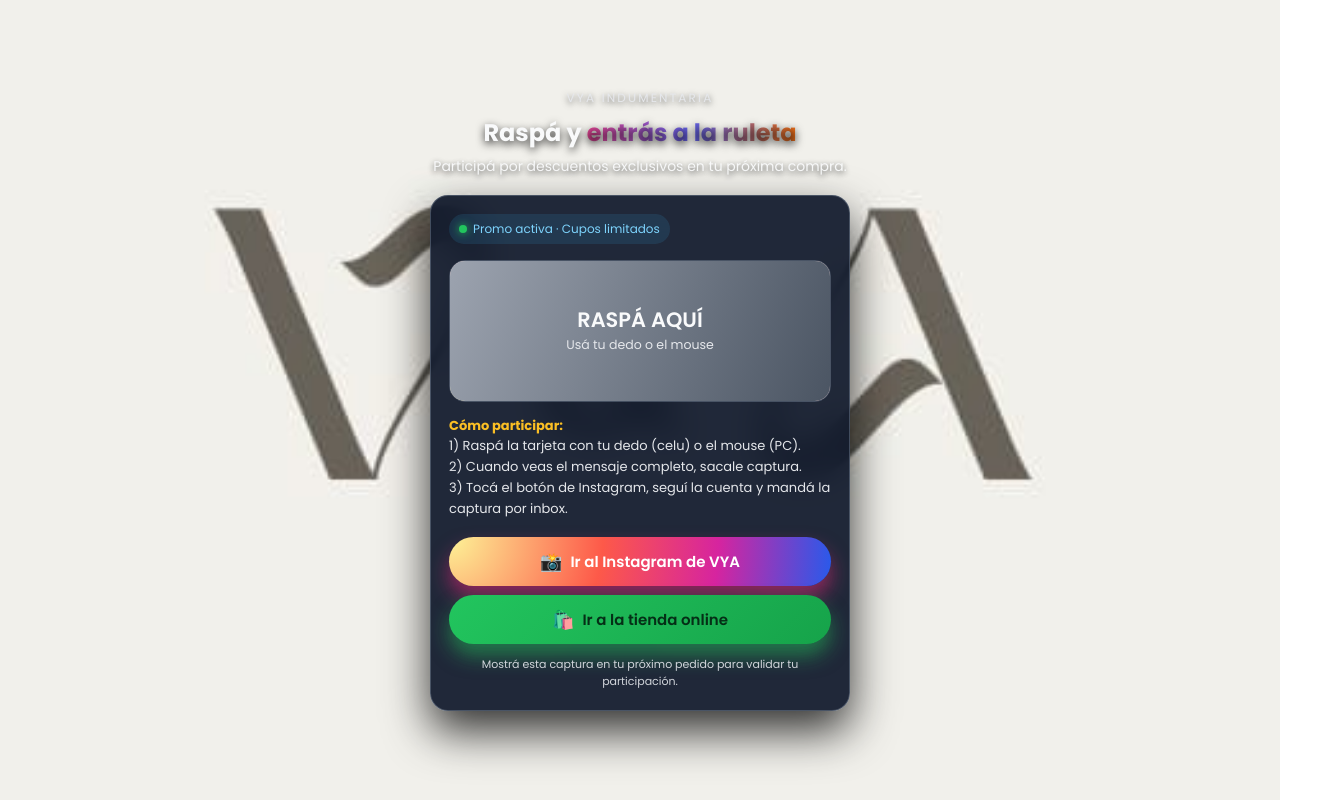
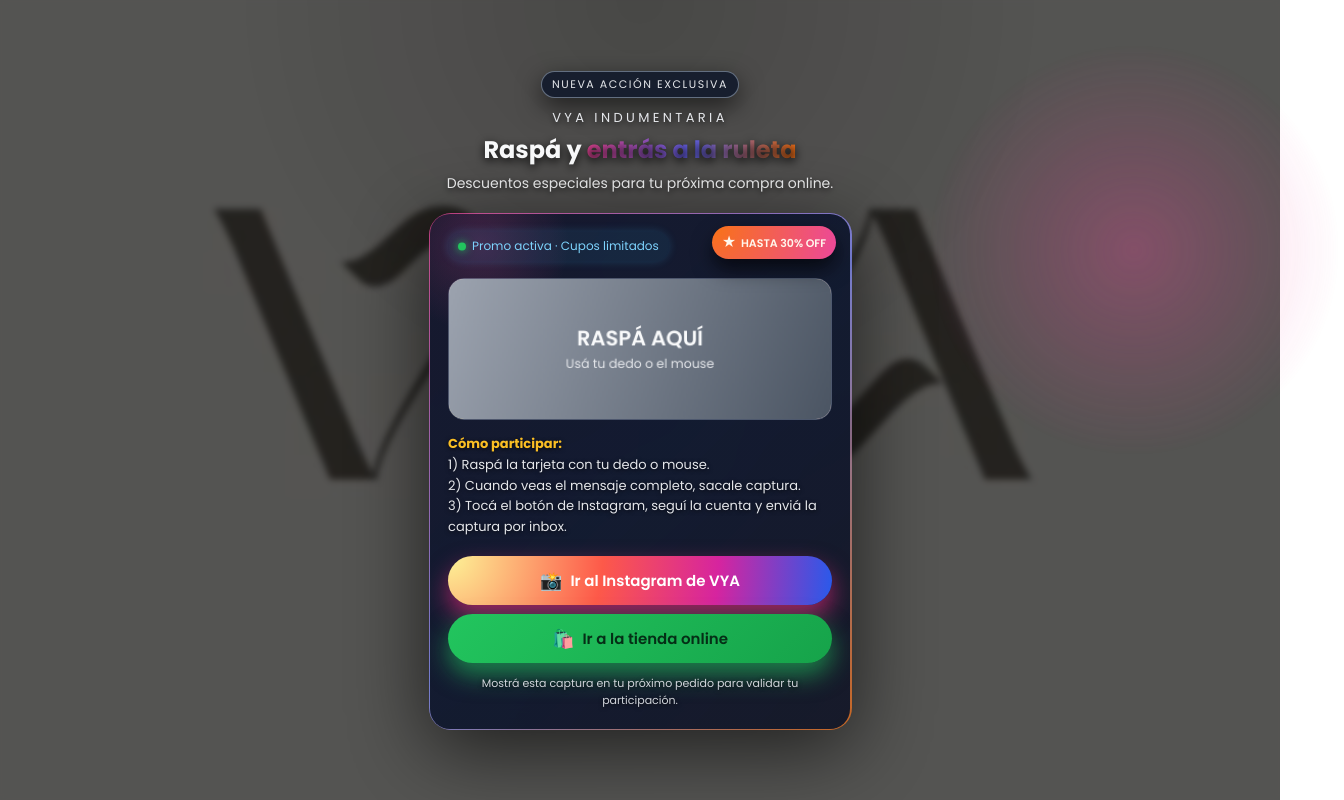
Before and after one commit to xbetalexis/indumentaria-a-v, a plain HTML site: page index.html in a window 1280 px wide. Shown: the whole page, 1344 px wide, since content can reach past the window. Drawn offline with Linux system fonts and the light colour scheme.

Commit message:
Update index.html

```diff
--- a/index.html
+++ b/index.html
@@ -7,7 +7,7 @@
 
 <link rel="preconnect" href="https://fonts.googleapis.com">
 <link rel="preconnect" href="https://fonts.gstatic.com" crossorigin>
-<link href="https://fonts.googleapis.com/css2?family=Poppins:wght@300;400;600;700&display=swap" rel="stylesheet">
+<link href="https://fonts.googleapis.com/css2?family=Poppins:wght@300;400;500;600;700&display=swap" rel="stylesheet">
 
 <style>
     :root {
@@ -25,28 +25,90 @@
         margin: 0;
         min-height: 100vh;
         font-family: "Poppins", system-ui, -apple-system, BlinkMacSystemFont, sans-serif;
-        /* 🔥 Fondo con tu imagen en GitHub */
+
+        /* FOTO DE FONDO (tu imagen en GitHub) */
         background: url("https://raw.githubusercontent.com/xbetalexis/indumentaria-a-v/main/WhatsApp%20Image%202025-11-26%20at%2013.37.13.jpeg") no-repeat center center fixed;
         background-size: cover;
+
+        position: relative;
         color: #f9fafb;
         display: flex;
         justify-content: center;
         align-items: center;
         padding: 20px;
+        overflow: hidden;
+    }
+
+    /* Overlay oscuro + leve blur para que todo resalte */
+    body::before {
+        content: "";
+        position: absolute;
+        inset: 0;
+        background: radial-gradient(circle at top, rgba(0,0,0,0.15), transparent 40%),
+                    rgba(0,0,0,0.65);
+        backdrop-filter: blur(3px);
+        z-index: 0;
+    }
+
+    /* Glow suave en el fondo */
+    body::after {
+        content: "";
+        position: absolute;
+        width: 420px;
+        height: 420px;
+        background: radial-gradient(circle, rgba(236,72,153,0.35), transparent 70%);
+        top: 5%;
+        right: -5%;
+        opacity: 0.9;
+        filter: blur(1px);
+        z-index: 0;
     }
 
     .wrapper {
         width: 100%;
         max-width: 420px;
+        position: relative;
+        z-index: 1;
+        animation: floatIn 0.7s ease-out;
+    }
+
+    @keyframes floatIn {
+        from { opacity: 0; transform: translateY(14px) scale(0.98); }
+        to   { opacity: 1; transform: translateY(0) scale(1); }
+    }
+
+    .top-chip {
+        display: inline-flex;
+        align-items: center;
+        gap: 6px;
+        padding: 4px 10px;
+        border-radius: 999px;
+        background: rgba(15,23,42,0.85);
+        border: 1px solid rgba(148,163,184,0.6);
+        font-size: 11px;
+        letter-spacing: 0.14em;
+        text-transform: uppercase;
+        color: #e5e7eb;
+        margin: 0 auto 10px;
+        display: table;
+        box-shadow: 0 8px 24px rgba(0,0,0,0.6);
+    }
+
+    .top-chip-dot {
+        width: 7px;
+        height: 7px;
+        border-radius: 999px;
+        background: #22c55e;
+        box-shadow: 0 0 10px #22c55e;
     }
 
     .brand {
         text-align: center;
-        font-size: 12px;
-        letter-spacing: 0.18em;
+        font-size: 13px;
+        letter-spacing: 0.26em;
         text-transform: uppercase;
         color: #e5e7eb;
-        margin-bottom: 8px;
+        margin-bottom: 4px;
         text-shadow: 0 2px 6px rgba(0,0,0,0.7);
     }
 
@@ -54,7 +116,7 @@
         text-align: center;
         font-size: 24px;
         margin: 0;
-        text-shadow: 0 3px 8px rgba(0,0,0,0.8);
+        text-shadow: 0 3px 10px rgba(0,0,0,0.9);
     }
 
     h1 span.highlight {
@@ -72,14 +134,47 @@
         text-shadow: 0 2px 6px rgba(0,0,0,0.8);
     }
 
+    /* CARD PRINCIPAL: glass + borde degradado premium */
+    .card-wrapper {
+        margin-top: 20px;
+        position: relative;
+    }
+
+    .card-border {
+        position: absolute;
+        inset: -1.5px;
+        border-radius: 22px;
+        background: linear-gradient(135deg, rgba(236,72,153,0.9), rgba(129,140,248,0.9), rgba(249,115,22,0.85));
+        opacity: 0.85;
+        z-index: 0;
+        filter: drop-shadow(0 18px 40px rgba(0,0,0,0.85));
+    }
+
     .card {
-        margin-top: 18px;
-        background: rgba(15, 23, 42, 0.92); /* oscurece para que se lea sobre la foto */
-        border-radius: 18px;
-        box-shadow: 0 20px 45px rgba(0,0,0,0.8);
+        position: relative;
+        z-index: 1;
+        background: radial-gradient(circle at top left, rgba(15,23,42,0.96), rgba(15,23,42,0.96));
+        border-radius: 20px;
         padding: 18px 18px 20px;
-        border: 1px solid rgba(148, 163, 184, 0.35);
-        backdrop-filter: blur(16px);
+        backdrop-filter: blur(18px);
+        overflow: hidden;
+    }
+
+    .card::before {
+        content: "";
+        position: absolute;
+        width: 180px;
+        height: 180px;
+        background: radial-gradient(circle, rgba(236,72,153,0.22), transparent 70%);
+        top: -60px;
+        left: -40px;
+        opacity: 0.9;
+        z-index: 0;
+    }
+
+    .card-inner {
+        position: relative;
+        z-index: 1;
     }
 
     .tag {
@@ -89,9 +184,15 @@
         font-size: 12px;
         padding: 6px 10px;
         border-radius: 999px;
-        background: rgba(56, 189, 248, 0.12);
+        background: rgba(56,189,248,0.08);
         color: #7dd3fc;
         margin-bottom: 10px;
+        animation: pulseTag 2.2s infinite ease-in-out;
+    }
+
+    @keyframes pulseTag {
+        0%, 100% { transform: translateY(0); box-shadow: 0 0 0 rgba(56,189,248,0.0); }
+        50% { transform: translateY(-1px); box-shadow: 0 0 16px rgba(56,189,248,0.35); }
     }
 
     .tag-dot {
@@ -99,7 +200,27 @@
         height: 8px;
         border-radius: 999px;
         background: #22c55e;
-        box-shadow: 0 0 8px #22c55e;
+        box-shadow: 0 0 9px #22c55e;
+    }
+
+    /* Badge de descuento premium */
+    .badge-discount {
+        position: absolute;
+        top: 12px;
+        right: 14px;
+        font-size: 11px;
+        padding: 6px 10px;
+        border-radius: 999px;
+        background: radial-gradient(circle at 0 0, #f97316, #ec4899);
+        color: #fff7ed;
+        font-weight: 600;
+        box-shadow: 0 10px 20px rgba(0,0,0,0.65);
+        z-index: 2;
+    }
+
+    .badge-discount span {
+        font-size: 14px;
+        margin-right: 2px;
     }
 
     .scratch-container {
@@ -107,7 +228,7 @@
         border-radius: 16px;
         overflow: hidden;
         position: relative;
-        border: 1px solid rgba(148, 163, 184, 0.35);
+        border: 1px solid rgba(148, 163, 184, 0.45);
     }
 
     /* Mensaje debajo de la raspadita */
@@ -146,6 +267,7 @@
         font-size: 13px;
         color: #e5e7eb;
         line-height: 1.6;
+        text-shadow: 0 1px 4px rgba(0,0,0,0.8);
     }
 
     .instructions strong {
@@ -183,23 +305,23 @@
     .btn-instagram {
         background: radial-gradient(circle at 0 0, #fdf497 0, #fd5949 40%, #d6249f 70%, #285aeb 100%);
         color: white;
-        box-shadow: 0 12px 20px rgba(219, 39, 119, 0.6);
+        box-shadow: 0 12px 24px rgba(219, 39, 119, 0.7);
     }
 
     .btn-tienda {
         background: linear-gradient(135deg, #22c55e, #16a34a);
         color: #052e16;
-        box-shadow: 0 12px 20px rgba(34, 197, 94, 0.5);
+        box-shadow: 0 12px 24px rgba(34, 197, 94, 0.6);
     }
 
     .btn:hover {
         transform: translateY(-1px);
-        box-shadow: 0 18px 35px rgba(0,0,0,0.7);
+        box-shadow: 0 18px 35px rgba(0,0,0,0.85);
     }
 
     .btn:active {
         transform: translateY(0);
-        box-shadow: 0 10px 18px rgba(0,0,0,0.8);
+        box-shadow: 0 10px 18px rgba(0,0,0,0.9);
     }
 
     .small-note {
@@ -207,11 +329,16 @@
         font-size: 11px;
         color: #d1d5db;
         text-align: center;
+        text-shadow: 0 1px 4px rgba(0,0,0,0.8);
     }
 
     @media (max-width: 480px) {
         h1 {
             font-size: 22px;
+        }
+        .badge-discount {
+            top: 10px;
+            right: 10px;
         }
     }
 </style>
@@ -219,32 +346,45 @@
 <body>
 
 <div class="wrapper">
+    <div class="top-chip">
+        <span class="top-chip-dot"></span>
+        NUEVA ACCIÓN EXCLUSIVA
+    </div>
+
     <div class="brand">VYA INDUMENTARIA</div>
     <h1>Raspá y <span class="highlight">entrás a la ruleta</span></h1>
-    <div class="subtitle">Participá por descuentos exclusivos en tu próxima compra.</div>
+    <div class="subtitle">Descuentos especiales para tu próxima compra online.</div>
+
+    <div class="card-wrapper">
+        <div class="card-border"></div>
 
         <div class="card">
+            <div class="badge-discount">
+                <span>★</span> HASTA 30% OFF
+            </div>
+
+            <div class="card-inner">
                 <div class="tag">
                     <span class="tag-dot"></span>
                     Promo activa · Cupos limitados
                 </div>
 
                 <div class="scratch-container">
-            <!-- MENSAJE DEBAJO DE LA RASPADITA -->
+                    <!-- MENSAJE QUE SE VE AL RASPADO -->
                     <div class="scratch-message">
                         <strong class="title">🎉 YA ESTÁS PARTICIPANDO PARA LA RULETA DE DESCUENTO 🎉</strong>
                         <span class="sub">📸 Sacá captura de esta pantalla y enviála por Instagram.</span>
                     </div>
 
-            <!-- CAPA GRIS QUE SE RASPA -->
+                    <!-- CAPA GRIS PARA RASPADO -->
                     <canvas id="scratchCanvas"></canvas>
                 </div>
 
                 <div class="instructions">
                     <strong>Cómo participar:</strong><br>
-            1) Raspá la tarjeta con tu dedo (celu) o el mouse (PC).<br>
+                    1) Raspá la tarjeta con tu dedo o mouse.<br>
                     2) Cuando veas el mensaje completo, sacale captura.<br>
-            3) Tocá el botón de Instagram, seguí la cuenta y mandá la captura por inbox.
+                    3) Tocá el botón de Instagram, seguí la cuenta y enviá la captura por inbox.
                 </div>
 
                 <div class="buttons">
@@ -260,6 +400,8 @@
 
                 <div class="small-note">
                     Mostrá esta captura en tu próximo pedido para validar tu participación.
+                </div>
+            </div>
         </div>
     </div>
 </div>
@@ -284,14 +426,12 @@
 
         ctx.globalCompositeOperation = "source-over";
 
-        // Capa gris metálica
         const gradient = ctx.createLinearGradient(0, 0, w, h);
         gradient.addColorStop(0, "#9ca3af");
         gradient.addColorStop(1, "#4b5563");
         ctx.fillStyle = gradient;
         ctx.fillRect(0, 0, w, h);
 
-        // Texto sobre la capa antes de raspar
         ctx.fillStyle = "#f9fafb";
         ctx.textAlign = "center";
 
@@ -340,7 +480,7 @@
         e.preventDefault();
 
         const { x, y } = getPointerPos(e);
-        const radius = canvas.width * 0.07; // radio relativo
+        const radius = canvas.width * 0.07;
 
         ctx.globalCompositeOperation = "destination-out";
         ctx.beginPath();
@@ -351,18 +491,16 @@
     function checkReveal() {
         if (revealed) return;
 
-        const imageData = ctx.getImageData(0, 0, canvas.width, canvas.height);
-        const pixels = imageData.data;
+        const imageData = ctx.getImageData(0, 0, canvas.width, canvas.height).data;
         let transparent = 0;
 
-        for (let i = 3; i < pixels.length; i += 4) {
-            if (pixels[i] === 0) transparent++;
+        for (let i = 3; i < imageData.length; i += 4) {
+            if (imageData[i] === 0) transparent++;
         }
 
-        const total = pixels.length / 4;
+        const total = imageData.length / 4;
         const percent = transparent / total;
 
-        // Cuando se raspa ~40% revelamos todo
         if (percent > 0.4) {
             revealAll();
         }
@@ -373,13 +511,11 @@
         ctx.clearRect(0, 0, canvas.width, canvas.height);
     }
 
-    // Eventos mouse
     canvas.addEventListener("mousedown", startScratch, { passive: false });
     canvas.addEventListener("mousemove", scratch, { passive: false });
     canvas.addEventListener("mouseup", stopScratch, { passive: false });
     canvas.addEventListener("mouseleave", stopScratch, { passive: false });
 
-    // Eventos touch
     canvas.addEventListener("touchstart", startScratch, { passive: false });
     canvas.addEventListener("touchmove", scratch, { passive: false });
     canvas.addEventListener("touchend", stopScratch, { passive: false });
```
Lines whose indentation alone changed are shown as unchanged.
